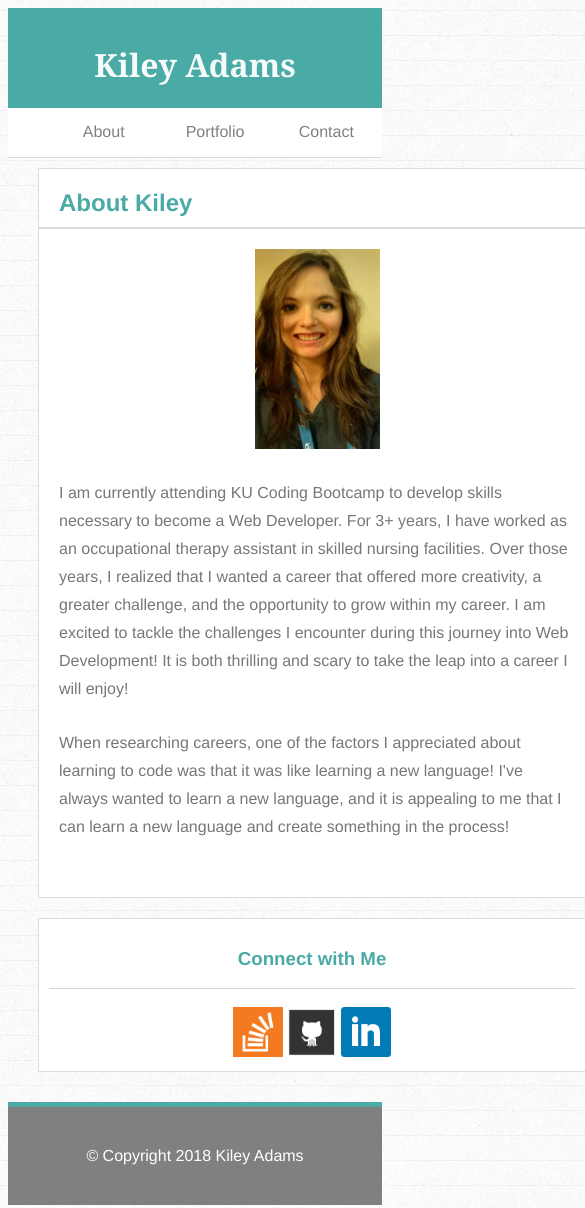
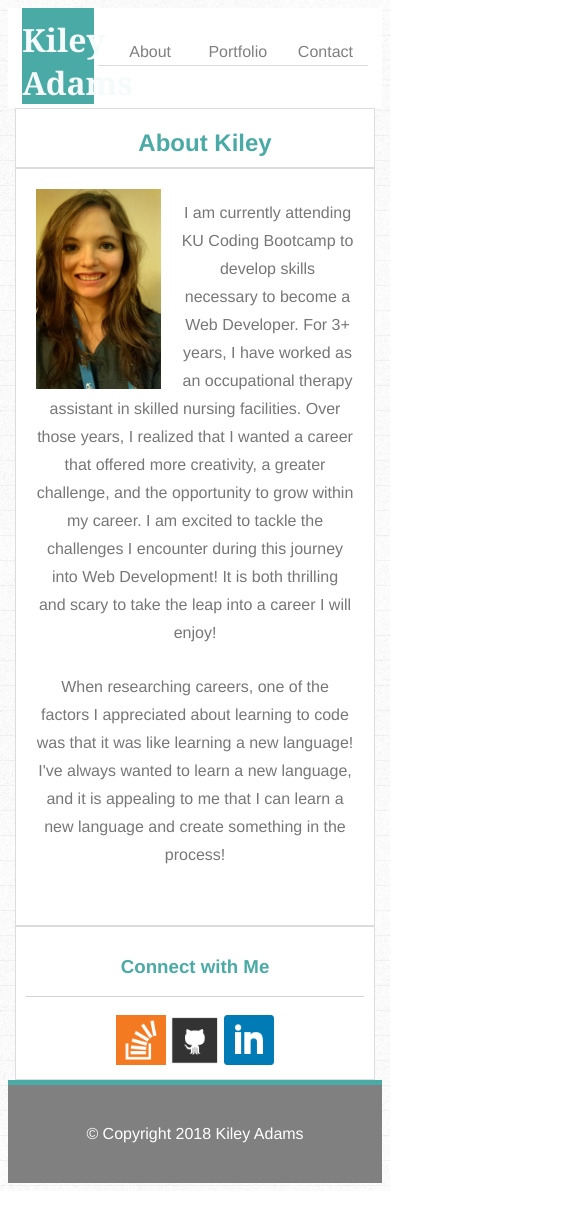
Before and after one commit to KileyAdams92/Responsive-Portfolio, a plain HTML site: page index.html in a window 390 px wide. Shown: the top 1208 px of the page, 585 px wide, since content can reach past the window. Drawn offline with Linux system fonts and the light colour scheme.

Commit message:
modified website in preparation for media queries, problem with max-width media query

```diff
--- a/assets/css/style.css
+++ b/assets/css/style.css
@@ -10,7 +10,7 @@
     height: 100%;
     background-color: #4aaaa5;
     margin: 0;
-    padding-top: 35px;
+    padding-top: 10px;
     right: 100px;
 }
 
@@ -22,7 +22,7 @@
     display: inline-block;
     vertical-align: top;
     right: 50px;
-    margin-left: 40px;
+
 
 }
 
@@ -41,33 +41,33 @@ nav {
 }
 
  .content {
-    width: 960px;
+    width: 100%;
     padding-left: 30px;
     margin-left: 200px;
     margin: auto;
+    text-align: center;
+    padding: 0 2%;
 }
 
 
 
 .main {
-    width: 650px;
-    float: left;
+    width: 75%;
+    display: inline-block;
     padding-bottom: 40px;
     background-color: white;
-    margin-right: 10px;
-    margin-top: 60px;
     border: 1px solid gainsboro;
-    margin-bottom: 100px;
+
 
 }
 
 .sidebar {
-    width: 270px;
-    float: right;
+    width: 20%;
+    display: inline-block;
     text-align: center;
+    vertical-align: top;
     background-color: white;
     padding: 10px;
-    margin-top: 60px;
     border: 1px solid gainsboro;
 }
 
@@ -135,6 +135,8 @@ header {
     width: 100%;
     height: 100px;
     position: static;
+    padding: 0 2%;
+    text-align: center;
     /* position: static; */
 }
 
@@ -289,10 +291,23 @@ button {
     border: none;
 }
 
+@media screen and (max-width: 640px) {
+    .main {
+        width: 100%;
+        display: block;
+    }
+
+    .sidebar {
+        width: 100%;
+        display: block;
+    }
+}
+
+/* @media screen and (max-width: 640px) { */
+/* @media screen and (max-width: 640px) { */
 
 
-@media screen and (max-width: 640px) {
-    .image {
+    /* .image {
         float:none;
         text-align: center;
     }
@@ -300,13 +315,13 @@ button {
     .main {
         width: 60%;
         margin-bottom: 10px;
-        float: none;
+        display: block;
     }
 
     .sidebar {
         margin-top: 10px;
         width: 60%;
-        float: left;
+        display: block;
         margin-bottom: 30px;
         padding-right: 20px;
     }
@@ -317,6 +332,7 @@ button {
 
     header {
         margin-left: 0px;
+        width: 100%;
     }
 
     .logo {
@@ -340,11 +356,74 @@ button {
         text-align: center;
         width: 100%;
     }
-}
+} */
+/*
+@media screen and (max-width: 768px) {
 
-@media screen (max-width: 768px) {
+    /* .main-header {
+        width: 768px;
+    }
 
-}
+    .image {
+        float: none;
+        text-align: center;
+    }
+
+    .name-logo {
+        width: 60px;
+    }
+
+    .links {
+        vertical-align: top;
+    }
+
+    .main {
+        width: 30%;
+        margin-bottom: 10px;
+        float: none;
+    }
+
+    .sidebar {
+        margin-top: 10px;
+        width: 100%%;
+        float: left;
+        margin-bottom: 30px;
+        padding-right: 20px;
+    }
+
+    footer {
+        margin-top: 20px;
+    }
+
+    header {
+        margin-left: 0px;
+    }
+
+    .logo {
+        width: 25%;
+        margin-left: 0;
+        height: 100%;
+    }
+
+    .links {
+        padding-top: 15px;
+        width: 75%;
+        height: 50px;
+        background-color: white;
+    }
+
+    li {
+        padding: 0;
+    }
+
+    nav {
+        float: none;
+        text-align: center;
+        width: 100%;
+    }
+
+
+}  */
 
 
 /* // Small devices (landscape phones, less than 768px)
--- a/index.html
+++ b/index.html
@@ -11,6 +11,7 @@
 
 <body>
     <header>
+        <div class="main-header">
             <div class="logo">
                 <h1 class="name-logo">Kiley Adams</h1>
             </div>
@@ -31,9 +32,10 @@
                     </ul>
                 </nav>
             </div>
+        </div>
     </header>
 <div class="content">
-    <div>
+    <!-- <div> -->
         <div class="main">
             <h2>About Kiley</h2>
             <div class="image">
@@ -69,7 +71,7 @@
             </a>
         </div>
     </div>
-    </div>
+    <!-- </div> -->
    <footer>&copy; Copyright 2018 Kiley Adams</footer>
 </body>
 
```
Also changed, not shown: portfolio.html (+2 -1 lines). Lines whose indentation alone changed are shown as unchanged.
